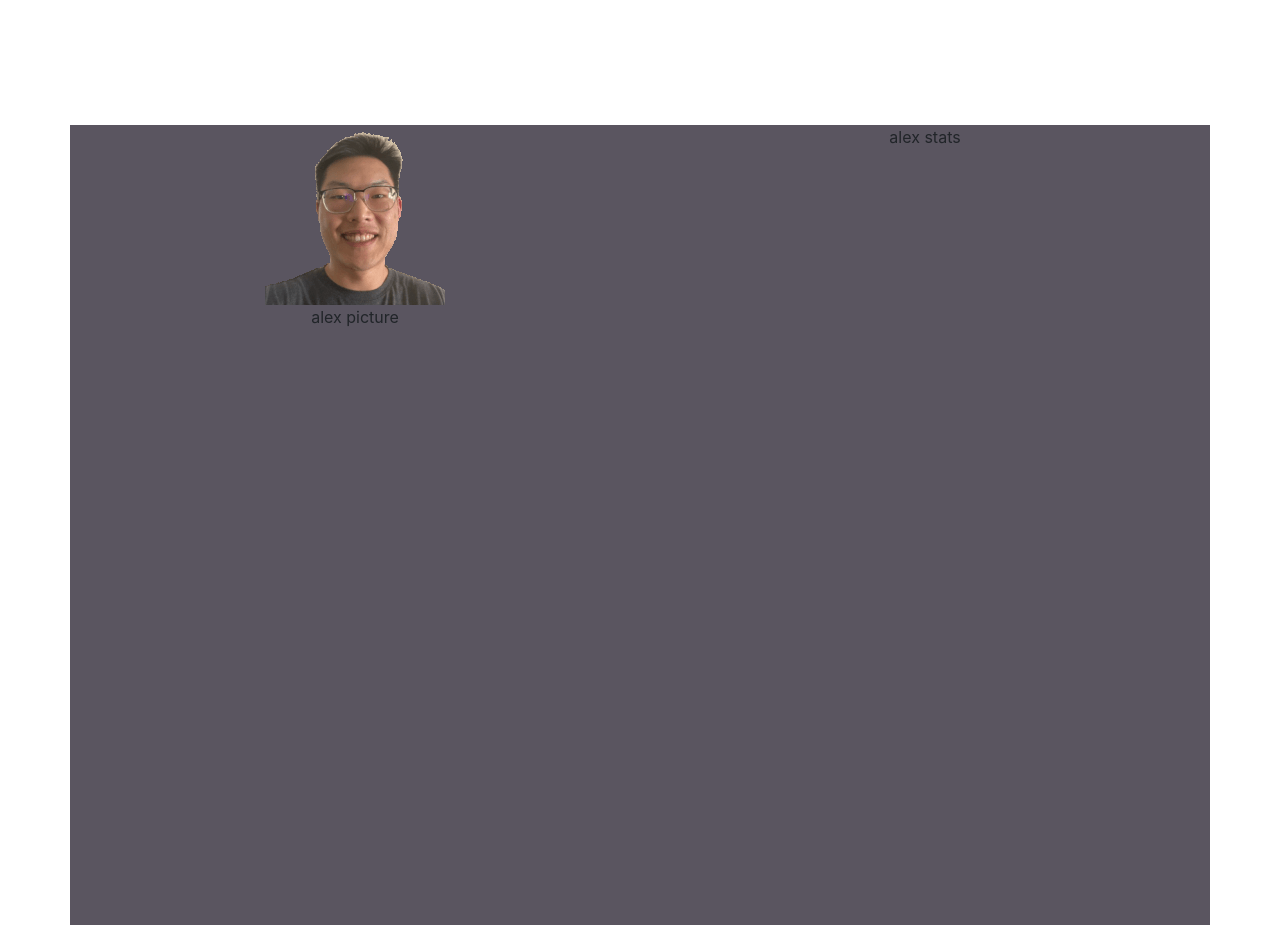
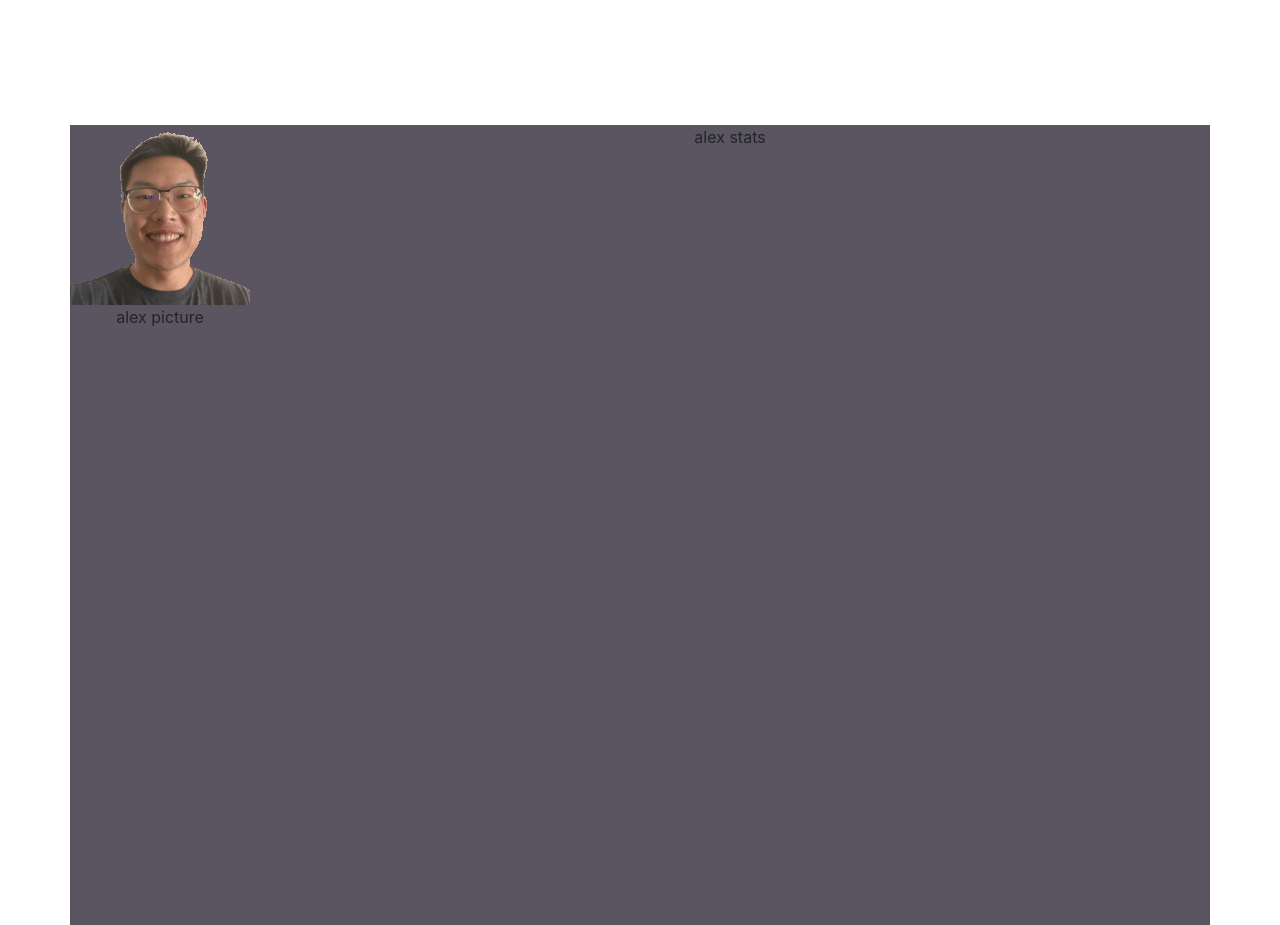
Before and after one commit to AlexanderCheng-91/AlexanderCheng-91.github.io, a React (Create React App) app: page / in a window 1280 px wide. Shown: the part 1540-2465 px from the top of the page. Built offline with nearby package versions, Linux system fonts and the light colour scheme.

Commit message:
removed a col

```diff
--- a/src/components/AlexCard.jsx
+++ b/src/components/AlexCard.jsx
@@ -16,12 +16,12 @@ class AlexCard extends React.Component{
         return(
             <div className="AlexCard">
                 <Row noGutters>
-                    <Col>
+
                         <div className="alex-hero-image chart-slide-in-right">
                             <img src={alexHeroImage} alt="Alexander Cheng"></img>
                             <p>alex picture</p>
                         </div>
-                    </Col>
+
                     <Col>
                         <div className="alex-Stats">
                             <p>alex stats</p>
```
